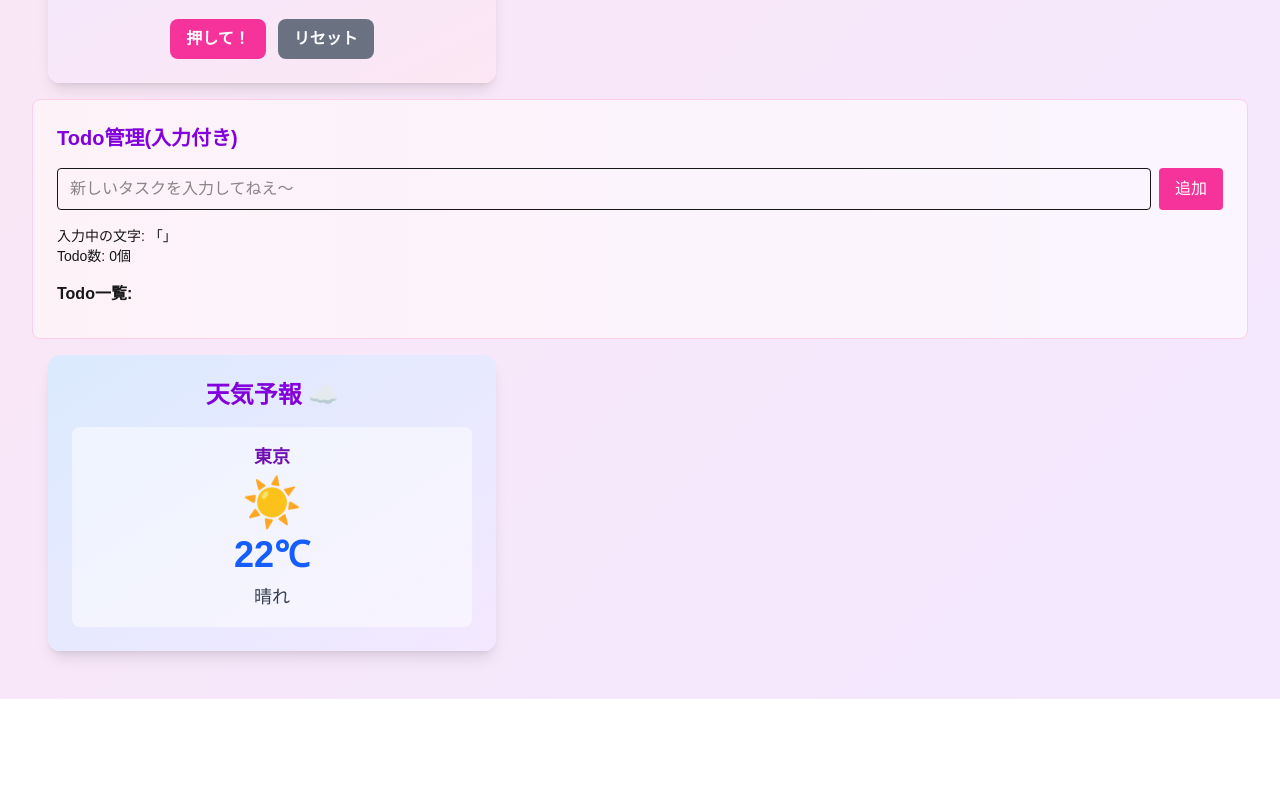
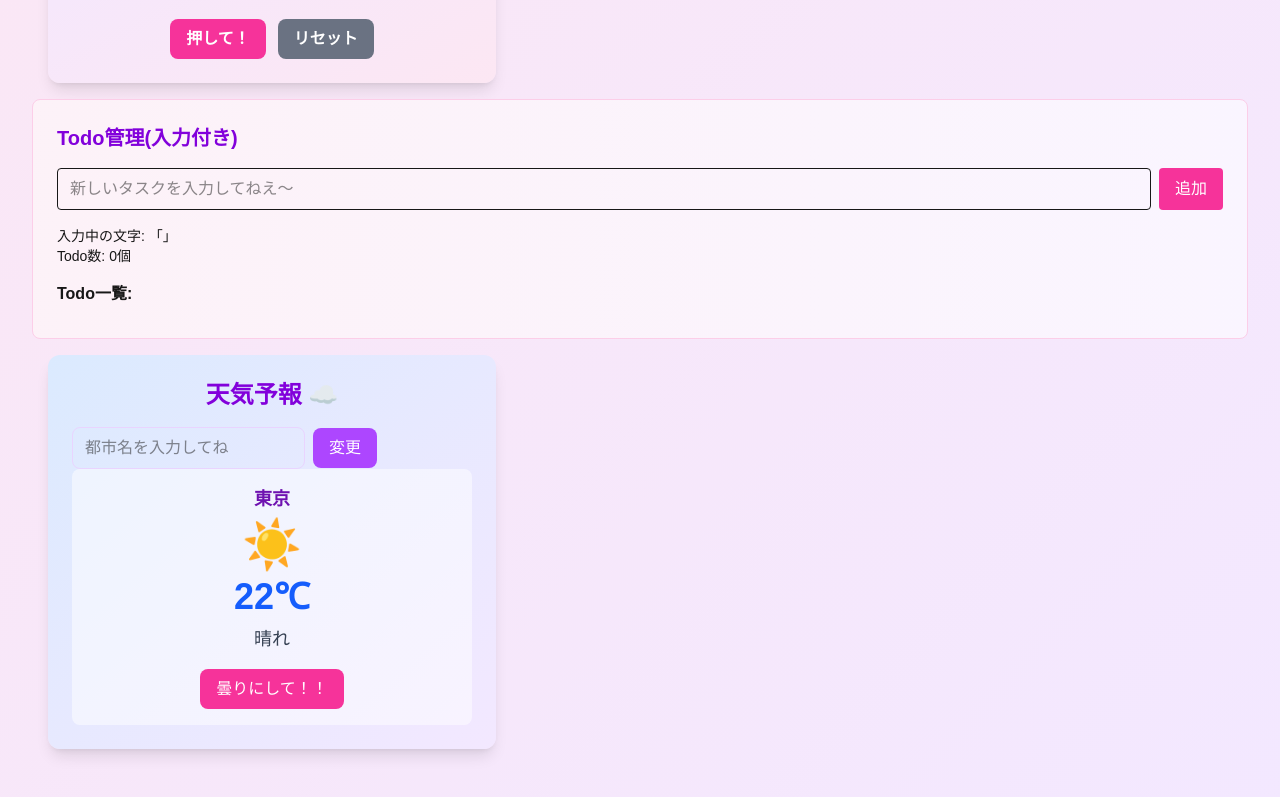
Before and after one commit to Anju1023/study-next-with-claude, a Next.js app: page / in a window 1280 px wide. Shown: the part 593-1390 px from the top of the page. Before the commit the page ends 1292 px from the top, so only its background shows below. Built offline with nearby package versions, Linux system fonts and the light colour scheme.

Commit message:
WeatherCardコンポーネントに都市名入力機能と天気変更機能を追加し、表示内容を動的に更新できるようにしました。また、useEffectを使用して初回表示時の処理を追加しました。

```diff
--- a/components/WeatherCard.tsx
+++ b/components/WeatherCard.tsx
@@ -1,15 +1,65 @@
+import { useEffect, useState } from 'react';
+
 function WeatherCard() {
+	const [weather, setWeather] = useState<string>('☀️');
+	const [temp, setTemp] = useState<number>(22);
+	const [city, setCity] = useState<string>('東京');
+	const [inputCity, setInputCity] = useState<string>('');
+
+	useEffect(() => {
+		console.log('WeatherCardが表示されました〜');
+		alert('useEffectが動いたよ〜');
+	}, []);
+
+	// 曇りに変える
+	const changeWeather = () => {
+		setWeather('☁️');
+		setTemp(18);
+	};
+
+	// 都市名を入力
+	const changeCity = () => {
+		if (inputCity.trim() === '') {
+			alert('都市名を入力してねえ');
+			return;
+		}
+		setCity(inputCity);
+		setInputCity('');
+	};
+
 	return (
 		<div className="bg-gradient-to-br from-blue-100 to-purple-100 p-6 rounded-xl shadow-lg m-4 max-w-md">
 			<h3 className="text-2xl font-bold text-purple-700 mb-4 text-center">
 				天気予報 ☁️
 			</h3>
 
+			<div>
+				<input
+					type="text"
+					value={inputCity}
+					onChange={(e) => setInputCity(e.target.value)}
+					placeholder="都市名を入力してね"
+					className="flex-1 px-3 py-2 border border-purple-200 rounded-lg"
+				/>
+				<button
+					onClick={changeCity}
+					className="bg-purple-500 hover:bg-purple-600 text-white px-4 py-2 ml-2 rounded-lg"
+				>
+					変更
+				</button>
+			</div>
+
 			<div className="bg-white/50 rounded-lg p-4 text-center">
-				<h4 className="text-lg font-bold text-purple-800 mb-2">東京</h4>
-				<div className="text-5xl mb-2">☀️</div>
-				<div className="text-4xl font-bold text-blue-600 mb-2">22℃</div>
-				<div className="text-lg text-gray-700">晴れ</div>
+				<h4 className="text-lg font-bold text-purple-800 mb-2">{city}</h4>
+				<div className="text-5xl mb-2">{weather}</div>
+				<div className="text-4xl font-bold text-blue-600 mb-2">{temp}℃</div>
+				<div className="text-lg text-gray-700 mb-4">晴れ</div>
+				<button
+					onClick={changeWeather}
+					className="bg-pink-500 hover:bg-pink-600 text-white px-4 py-2 rounded-lg"
+				>
+					曇りにして！！
+				</button>
 			</div>
 		</div>
 	);
```
